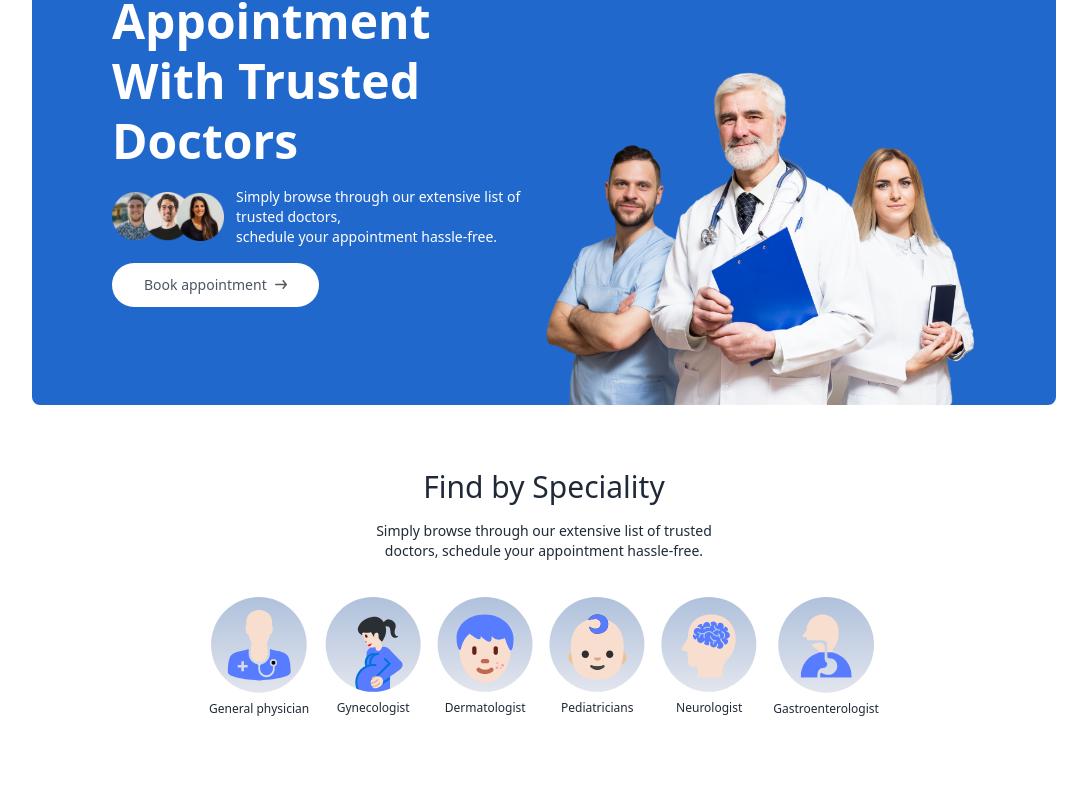
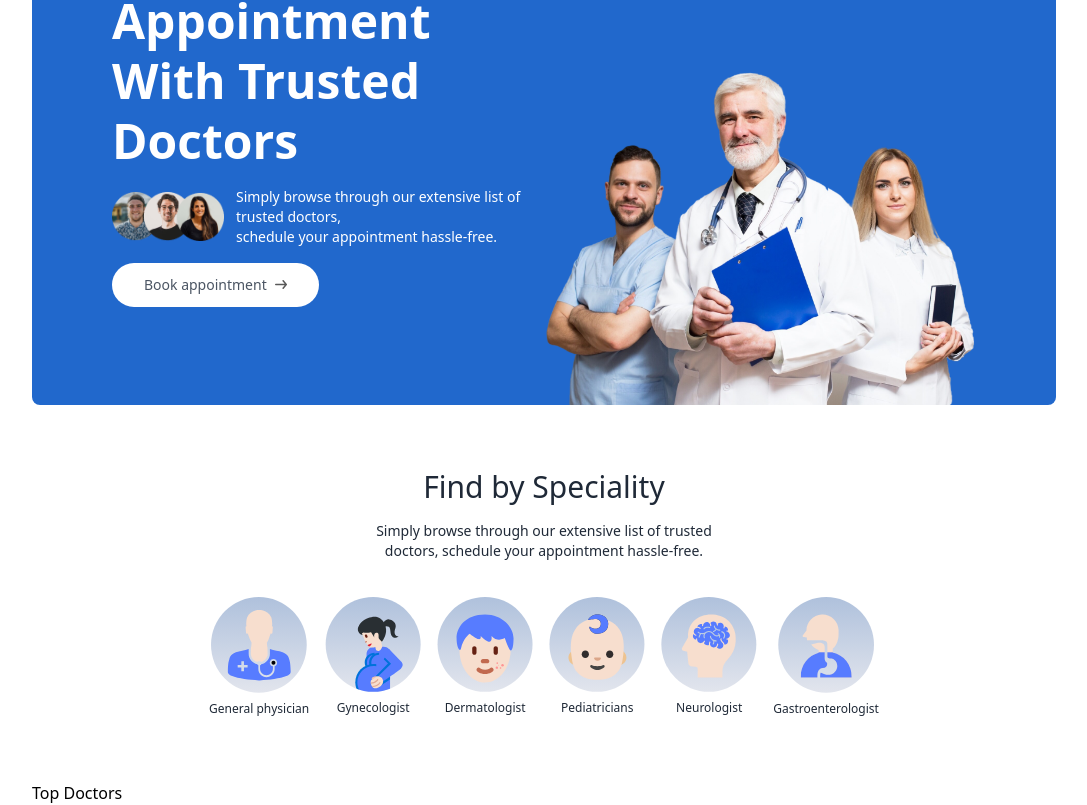
Before and after one commit to Shwetagupta2710/MediConnect, a React (Vite) app in the folder frontend/: page / in a window 1280 px wide. Shown: the part 295-1100 px from the top of the page, without its empty margins (96-1183 px from the left). Before the commit the page ends 1076 px from the top, so only its background shows below. Built offline with nearby package versions, Linux system fonts and the light colour scheme.

Commit message:
add topdoctors

```diff
--- /dev/null
+++ b/frontend/src/components/TopDoctors.jsx
@@ -0,0 +1,11 @@
+import React from "react";
+
+const TopDoctors = () => {
+  return (
+    <div>
+      <h1>Top Doctors</h1>
+    </div>
+  );
+};
+
+export default TopDoctors;
--- a/frontend/src/pages/Home.jsx
+++ b/frontend/src/pages/Home.jsx
@@ -1,12 +1,14 @@
 import React from "react";
 import Header from "../components/Header";
 import SpecialityMenu from "../components/SpecialityMenu";
+import TopDoctors from "../components/TopDoctors";
 
 const Home = () => {
   return (
     <div>
       <Header />
       <SpecialityMenu />
+      <TopDoctors />
     </div>
   );
 };
```
